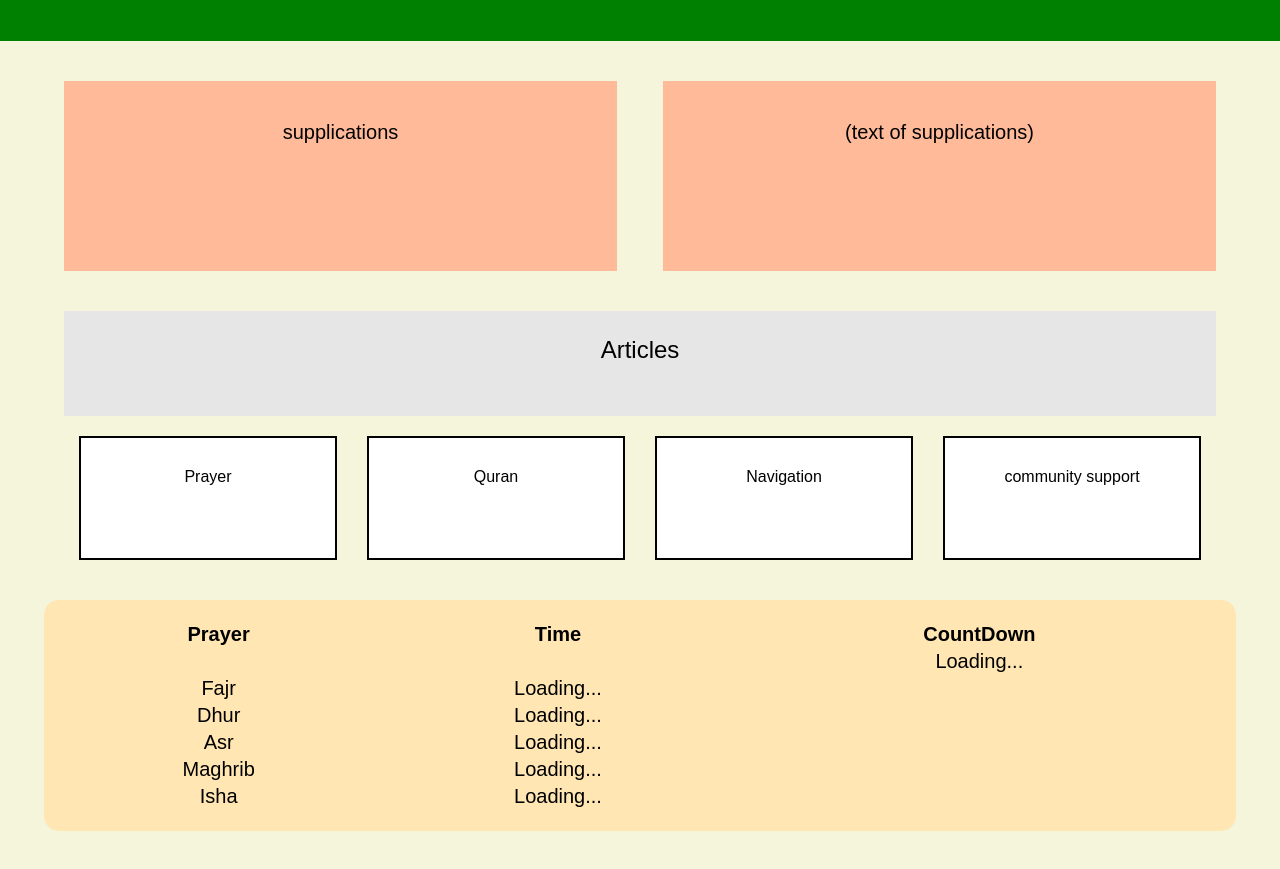
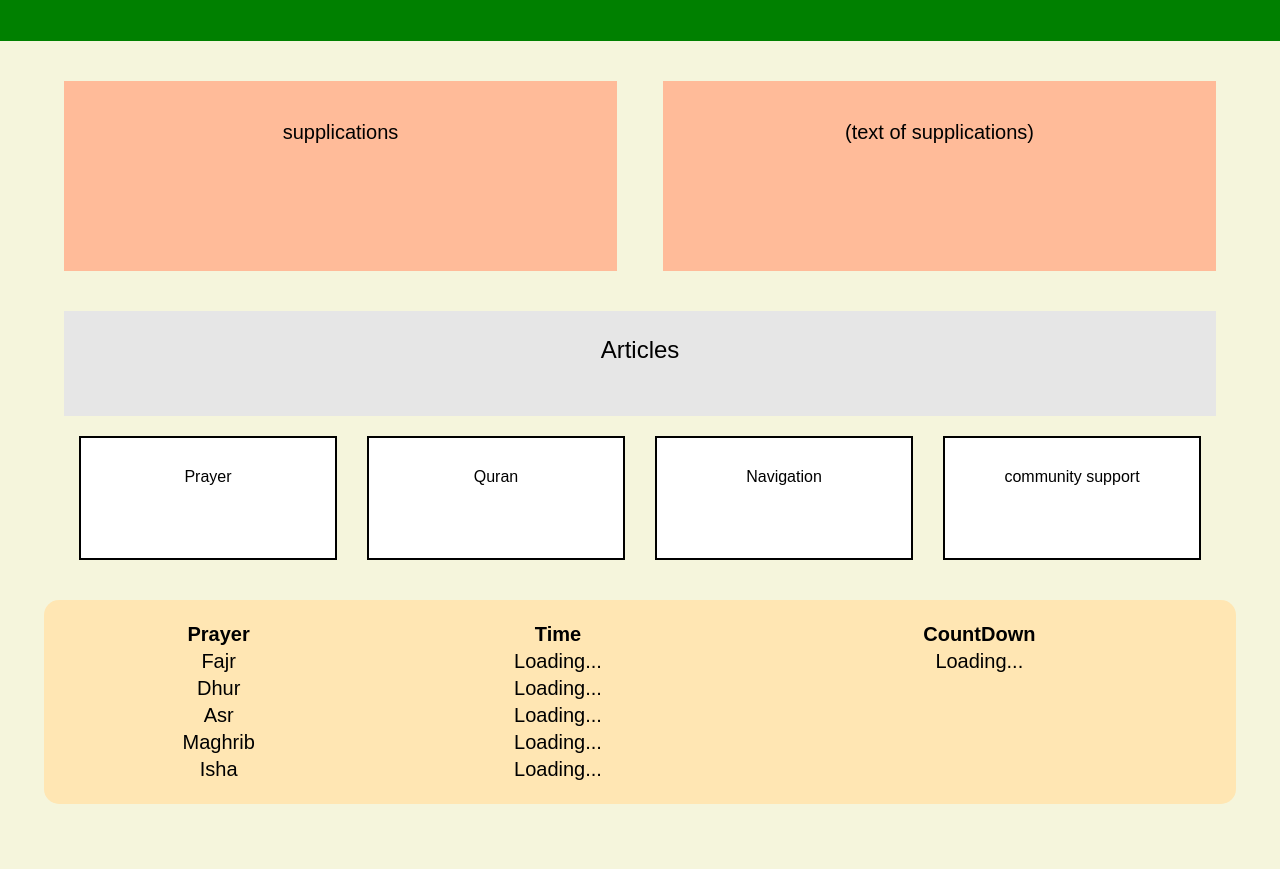
Before and after one commit to BHASVIC-laithtakriti24/PocketDeen-CS-project, a plain HTML site: page Code for the website/PocketDeen.html in a window 1280 px wide. Shown: the part 119-988 px from the top of the page. After the commit the page ends 963 px from the top, so only its background shows below. Drawn offline with Linux system fonts and the light colour scheme.

Commit message:
edited the word and the table
The table counter was too high, so I lowered it slightly to make it look cleaner.

```diff
--- a/Code for the website/PocketDeen.html
+++ b/Code for the website/PocketDeen.html
@@ -35,8 +35,7 @@
 <div class="prayer-times">
   <table id="prayerTable">
     <tr><th>Prayer</th><th>Time</th><th>CountDown</th></tr>
-	<tr><td> </td><td> </td><td id="timer">Loading...</td></tr>
-    <tr><td>Fajr</td><td id = "fajr">Loading...</td></tr>
+    <tr><td>Fajr</td><td id = "fajr">Loading...</td><td id="timer">Loading...</td></tr>
     <tr><td>Dhur</td><td id = "dhuhr">Loading...</td></tr>
     <tr><td>Asr</td><td id = "asr">Loading...</td></tr>
     <tr><td>Maghrib</td><td id = "maghrib">Loading...</td></tr>
```
Also changed, not shown: 2 other files.
